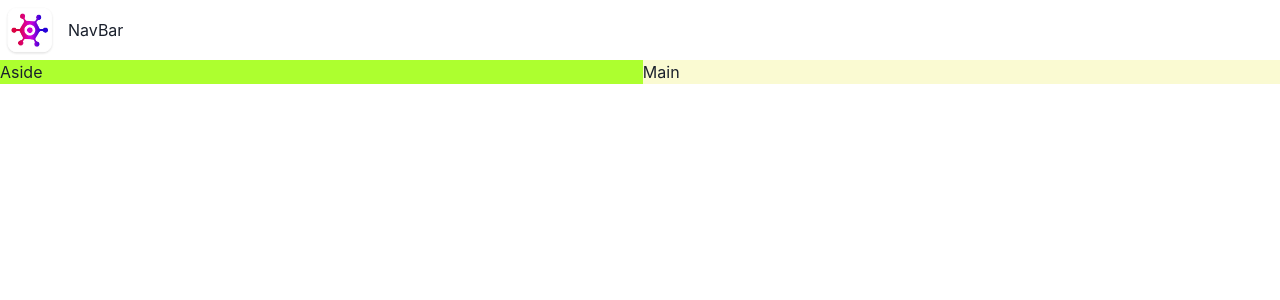
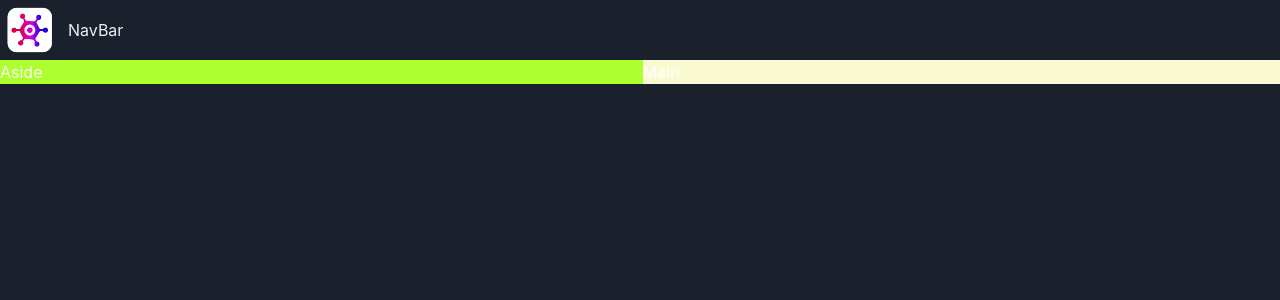
Before and after one commit to eriktimmers/gamehub, a React (Vite) app: page / in a window 1280 px wide. Shown: the top 300 px of the page. Built offline with nearby package versions, Linux system fonts and the light colour scheme.

Commit message:
[MAIN] Implement Chakra's color mode

```diff
--- a/src/main.tsx
+++ b/src/main.tsx
@@ -1,12 +1,14 @@
 import React from 'react'
 import ReactDOM from 'react-dom/client'
-import { ChakraProvider } from '@chakra-ui/react'
+import {ChakraProvider, ColorModeScript} from '@chakra-ui/react'
 import App from './App'
+import theme from './theme'
 import './index.css'
 
 ReactDOM.createRoot(document.getElementById('root') as HTMLElement).render(
   <React.StrictMode>
-      <ChakraProvider>
+      <ChakraProvider theme={theme}>
+          <ColorModeScript initialColorMode={theme.config.initialColorMode}/>
           <App />
       </ChakraProvider>
   </React.StrictMode>,
--- /dev/null
+++ b/src/theme.ts
@@ -0,0 +1,9 @@
+import { extendTheme, ThemeConfig } from "@chakra-ui/react";
+
+const config: ThemeConfig = {
+    initialColorMode: 'dark'
+}
+
+const theme = extendTheme({ config });
+
+export default theme
```
